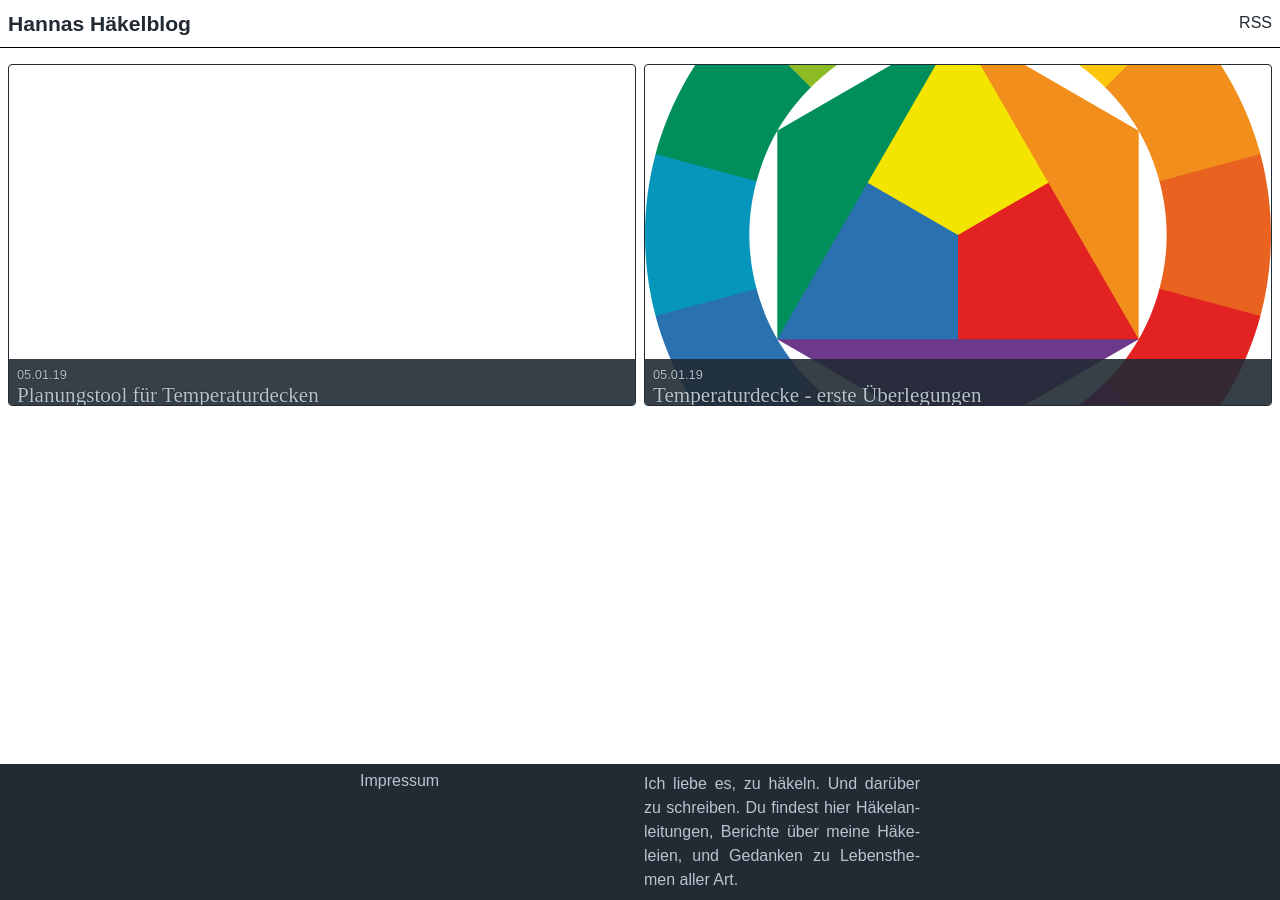
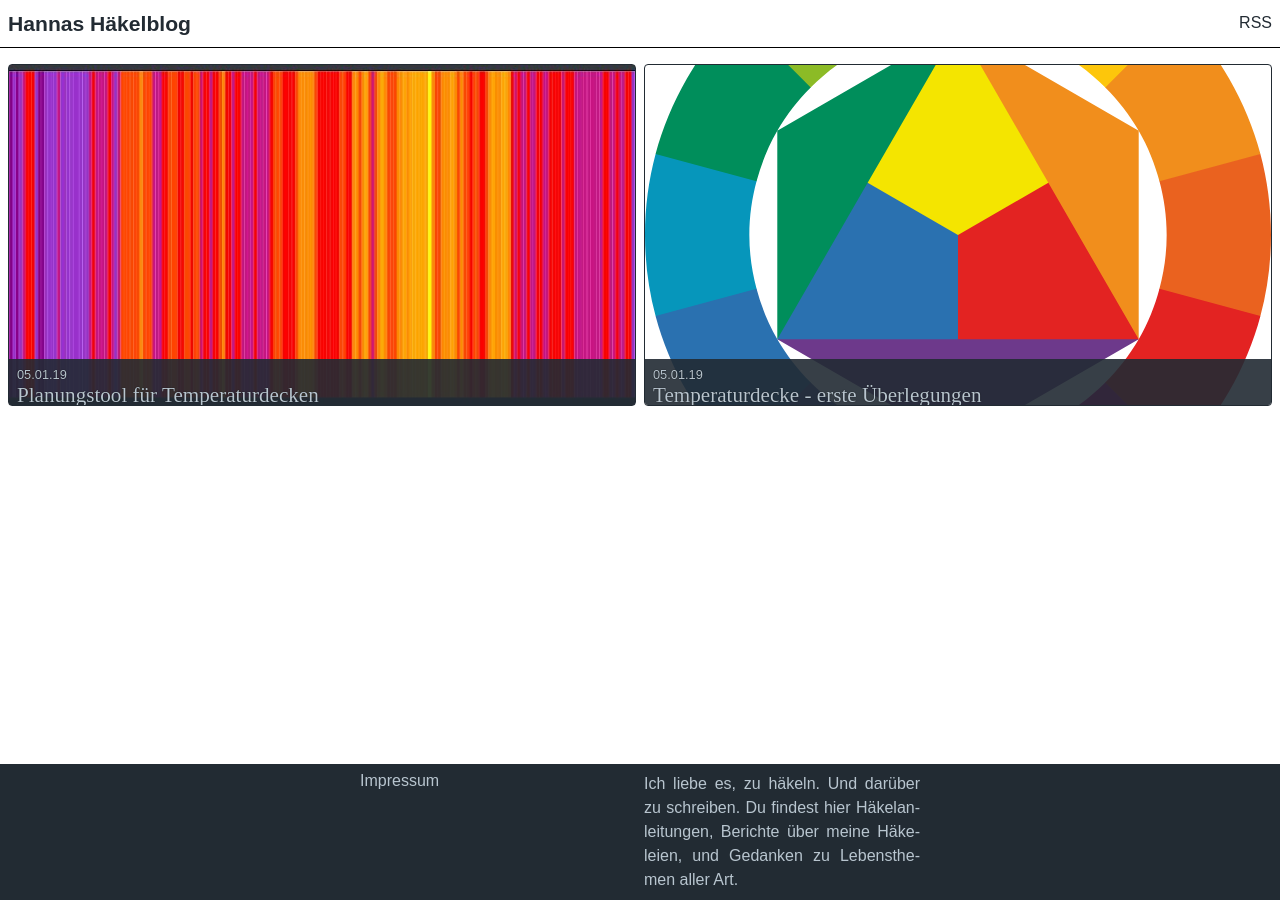
Before and after one commit to hannaschreiber/hannaschreiber.github.io, a Jekyll site: the page built from index.md, in a window 1280 px wide. Built offline with Jekyll 4.4.1, drawn with Linux system fonts in a browser that asks for light colours.

Commit message:
add post image

```diff
--- a/_posts/2019-01-05-planungstool-fur-temperaturdecken.markdown
+++ b/_posts/2019-01-05-planungstool-fur-temperaturdecken.markdown
@@ -1,6 +1,7 @@
 ---
 layout: post
 title: Planungstool für Temperaturdecken
+image: /assets/Planungstool_Farben.JPG
 date: 2019-01-05 21:48:00 +0100
 categories: häkeln
 ---
```
